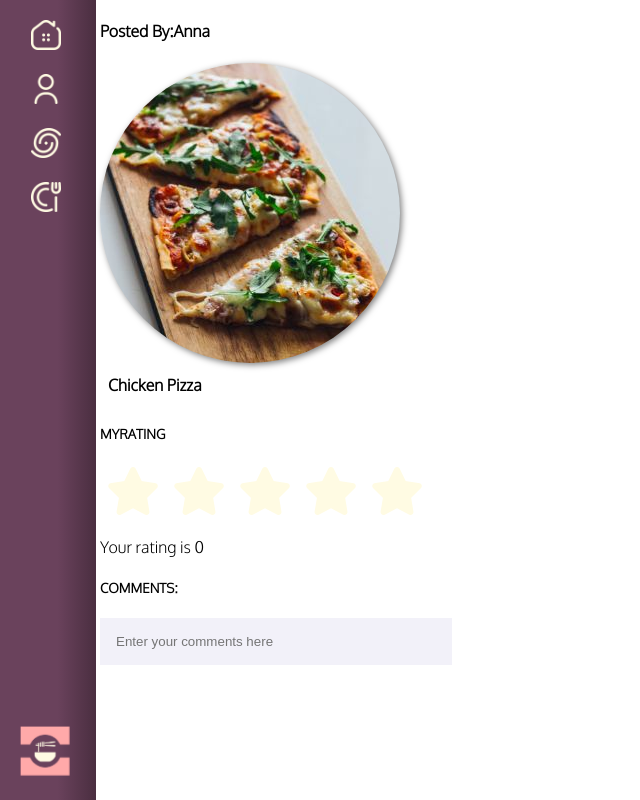
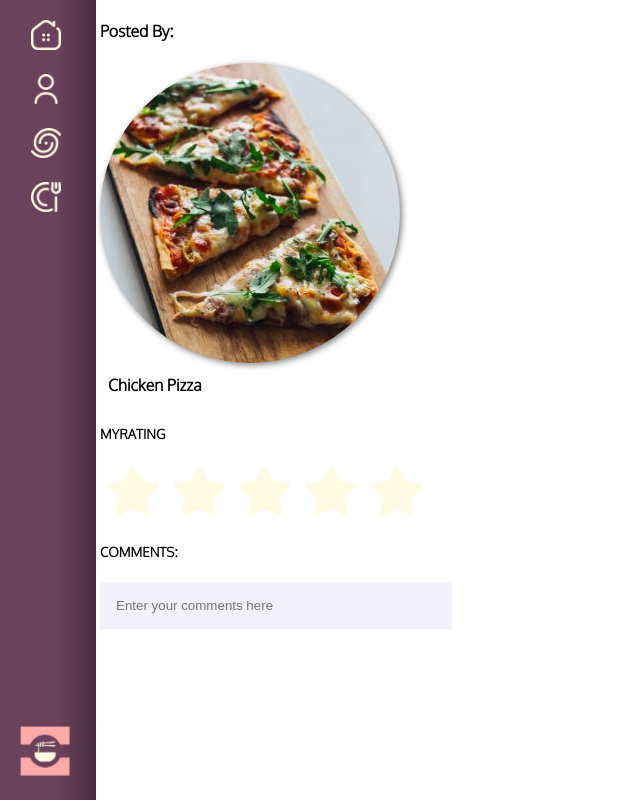
Before and after one commit to supernova4888/munchbox, a React (Create React App) app in the folder frontend/: page /review in a window 1280 px wide. Shown: the whole page, without its empty margins (0-640 px from the left). Built offline with nearby package versions, Linux system fonts and the light colour scheme.

Commit message:
star rating updated in review page

```diff
--- a/frontend/src/components/StarRating.jsx
+++ b/frontend/src/components/StarRating.jsx
@@ -22,7 +22,7 @@ export default function StarRating() {
                     );
                 })}
             </div>
-            <p>Your rating is {rating}</p>
+            {/*<p>Your rating is {rating}</p>*/}
         </div>
     );
 };
--- a/frontend/src/pages/review/review.jsx
+++ b/frontend/src/pages/review/review.jsx
@@ -8,9 +8,14 @@ import RecipeCardLarge from "../../components/RecipeCardLarge";
 import ReviewCardLarge from "../../components/ReviewCardLarge";
 import recipeImageGeneral from "../../resources/recipe-03.jpg";
 import CommentBar from "../../components/CommentBar";
-export default function ReviewPage()
 
-{ //Local state
+
+
+export default function ReviewPage(){
+
+
+
+    //Local state
     /*const [reviews,setReviews]= useState([]);
     //Methods
     async function createReview(postData) {
@@ -38,7 +43,7 @@ export default function ReviewPage()
         return (
             <div>
                 <div className="User-profile">
-                    <h4>Posted By:Anna</h4>
+                    <h4>Posted By:</h4>
 
                     {/*<img className="UserImage" src={cookie_monster}/>*/}
 
```
